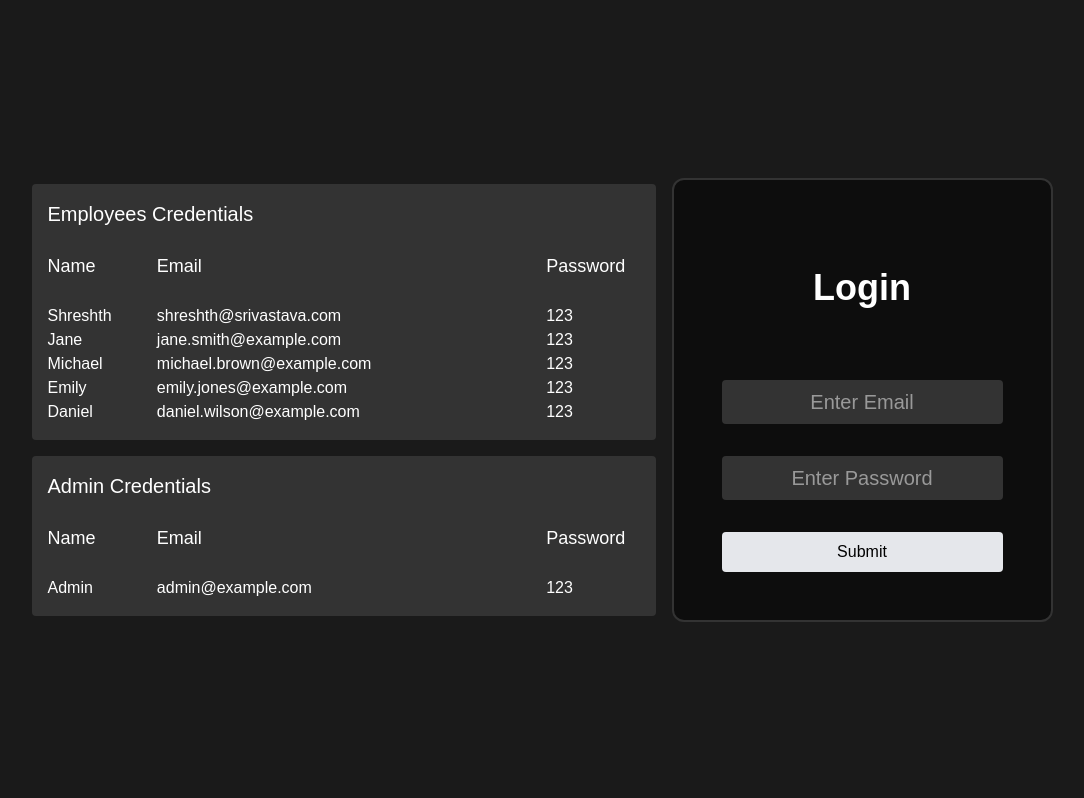
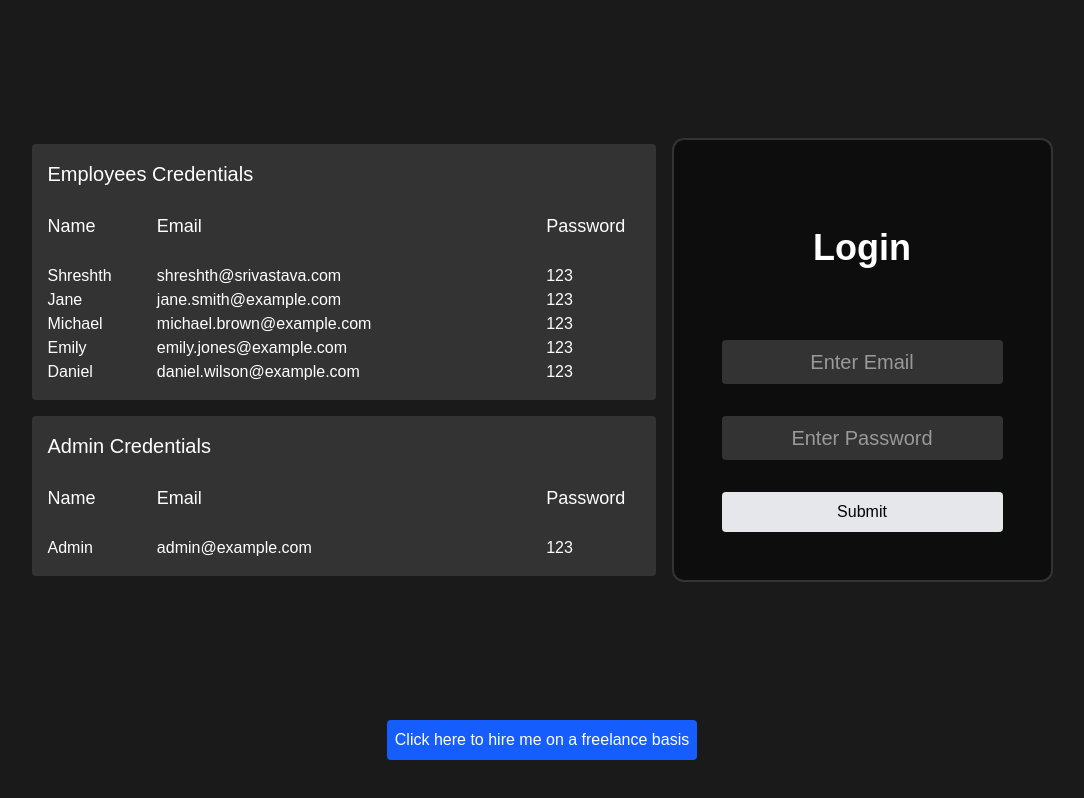
Before and after one commit to Shreshth-Srivastava/Synapse, a React (Vite) app: page / in a window 1280 px wide. Shown: the whole page, without its empty margins (98-1182 px from the left). Built offline with nearby package versions, Linux system fonts and the light colour scheme.

Commit message:
Added Fiverr link on login page

```diff
--- a/src/components/Auth/Login.jsx
+++ b/src/components/Auth/Login.jsx
@@ -1,4 +1,4 @@
-import { p } from 'motion/react-client';
+import { div, p } from 'motion/react-client';
 import React, {useEffect, useState } from 'react'
 
 const Login = ({handleLogin, data}) => {
@@ -25,7 +25,8 @@ const Login = ({handleLogin, data}) => {
   }
 
   return (
-    <div className='w-screen h-max md:h-screen flex flex-col md:flex-row justify-center items-center gap-4 p-4'>
+    <div className='w-screen h-max md:h-screen flex flex-col items-center'>
+      <div className='w-full h-full md:h-[90%] flex flex-col md:flex-row justify-center items-center gap-4 p-4'>
         <div className='w-full md:w-1/2 flex flex-col items-center justify-center gap-4'>
           <div className='w-full bg-[hsl(0,0%,20%)] p-4 rounded'>
             <h1 className='text-xl'>Employees Credentials</h1>
@@ -105,6 +106,9 @@ const Login = ({handleLogin, data}) => {
           />
           <button type="submit" className='bg-gray-200 hover:bg-[hsl(0,0%,70%)] text-black w-full py-2 rounded-sm cursor-pointer'>Submit</button>
         </form>
+
+      </div>
+      <a className='p-2 bg-blue-600 rounded hover:bg-blue-700' target='/' href="https://www.fiverr.com/s/EgNLPwd">Click here to hire me on a freelance basis</a>
     </div>
   )
 }
```
Lines whose indentation alone changed are shown as unchanged.
